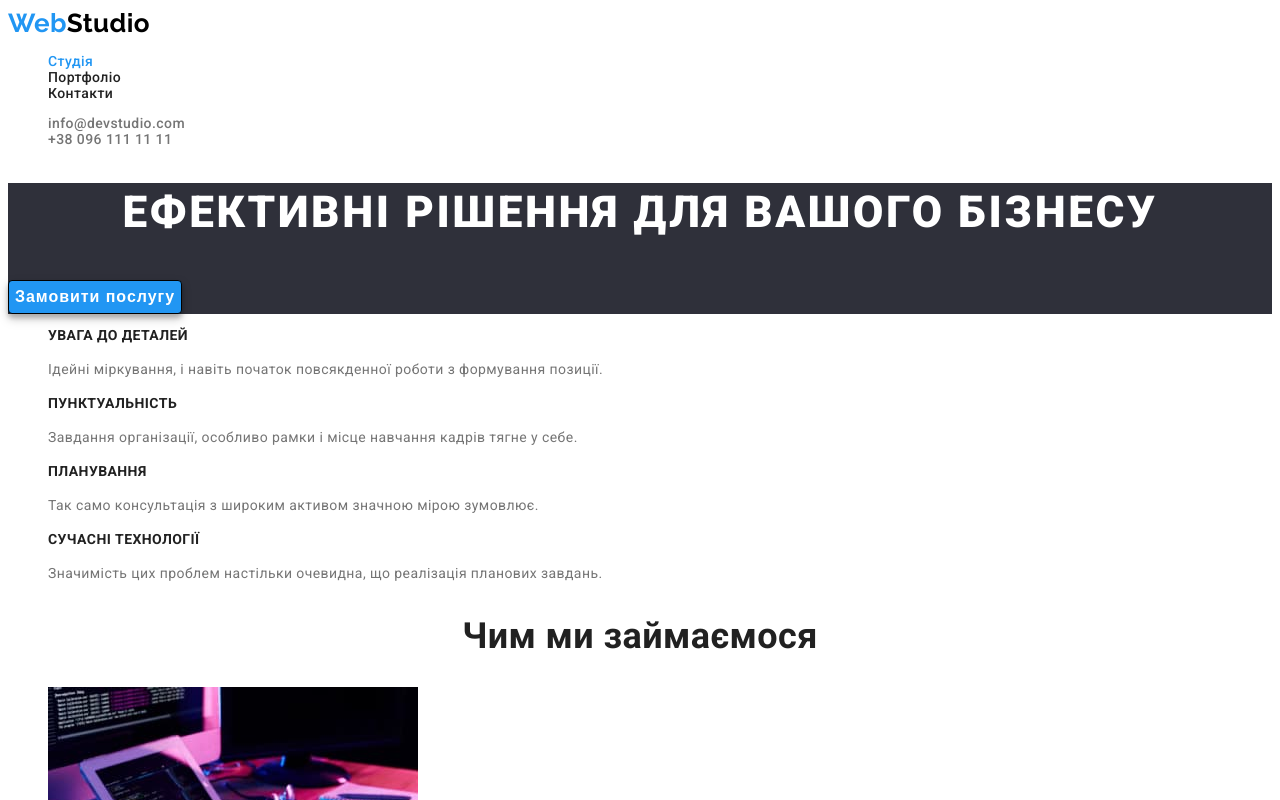
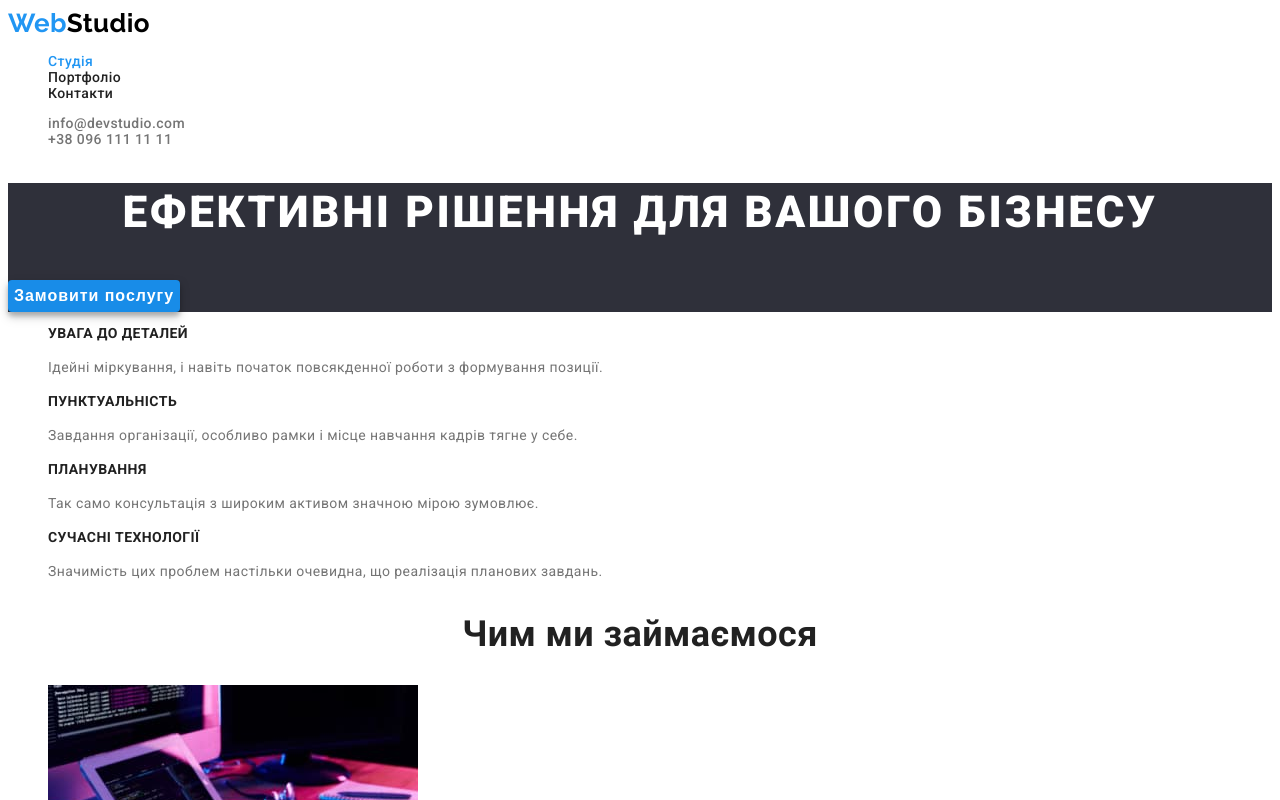
Before and after one commit to graf-sng/goit-markup-hw-02, a plain HTML site: page index.html in a window 1280 px wide. Both pictures are taken after a click on the button "Замовити послугу". Shown: the top 800 px of the page. Drawn offline with Linux system fonts and the light colour scheme.

Commit message:
fix hero-btn

```diff
--- a/css/styles.css
+++ b/css/styles.css
@@ -3,6 +3,7 @@
   --secondary-text-color: #ffffff;
   --primary-title-color: #212121;
   --acent-color: #2196f3;
+  --secondary-acent-color: #188ce8;
   --secondary-bg-color: #f5f4fa;
 }
 body {
@@ -78,12 +79,12 @@ a {
   line-height: 1.88;
   letter-spacing: 0.06em;
   border-radius: 4px;
-  border: 1px solid transparent;
+  border: none;
+  filter: drop-shadow(0px 4px 4px rgba(0, 0, 0, 0.25));
 }
-.hero-btn:active,
+.hero-btn:hover,
 .hero-btn:focus {
-  border: 1px solid #000000;
-  filter: drop-shadow(0px 4px 4px rgba(0, 0, 0, 0.25));
+  background-color: var(--secondary-acent-color);
 }
 
 .advantages-list .title {
```
Also changed, not shown: index.html (+1 -0 lines).
